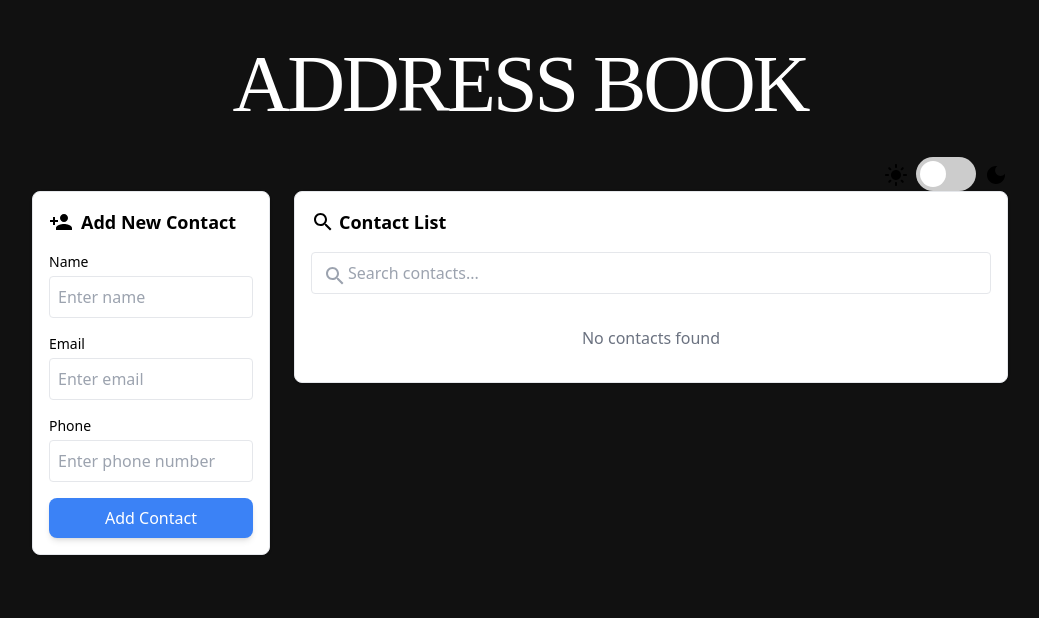
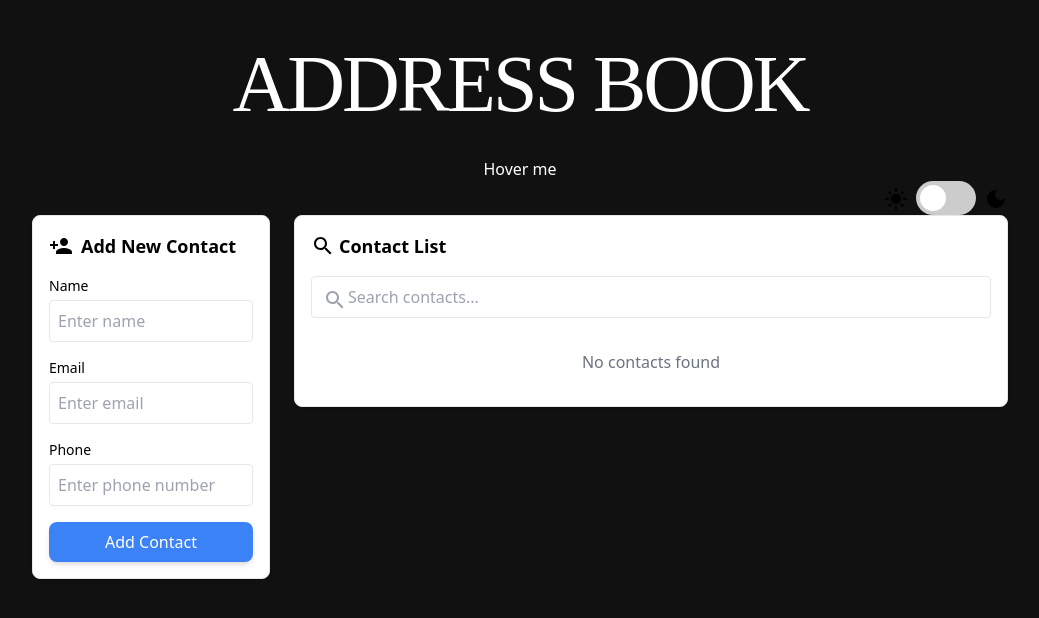
Before and after one commit to maiisr4h11/Address-Book, a React (Vite) app: page / in a window 1280 px wide. Shown: the top 618 px of the page, without its empty margins (120-1159 px from the left). Built offline with nearby package versions, Linux system fonts and the light colour scheme.

Commit message:
add hover message

```diff
--- a/src/components/AddressBook.jsx
+++ b/src/components/AddressBook.jsx
@@ -63,6 +63,7 @@ export default function Component() {
         <h1 contenteditable>
           Address Book
         </h1>
+        <p className="text-white dark:text-white text-center mt-0"> Hover me</p>
         <div className="flex items-center justify-end space-x-2">
           <span className="text-black dark:text-white"><LightModeIcon /></span>
           <label className="switch">
```
